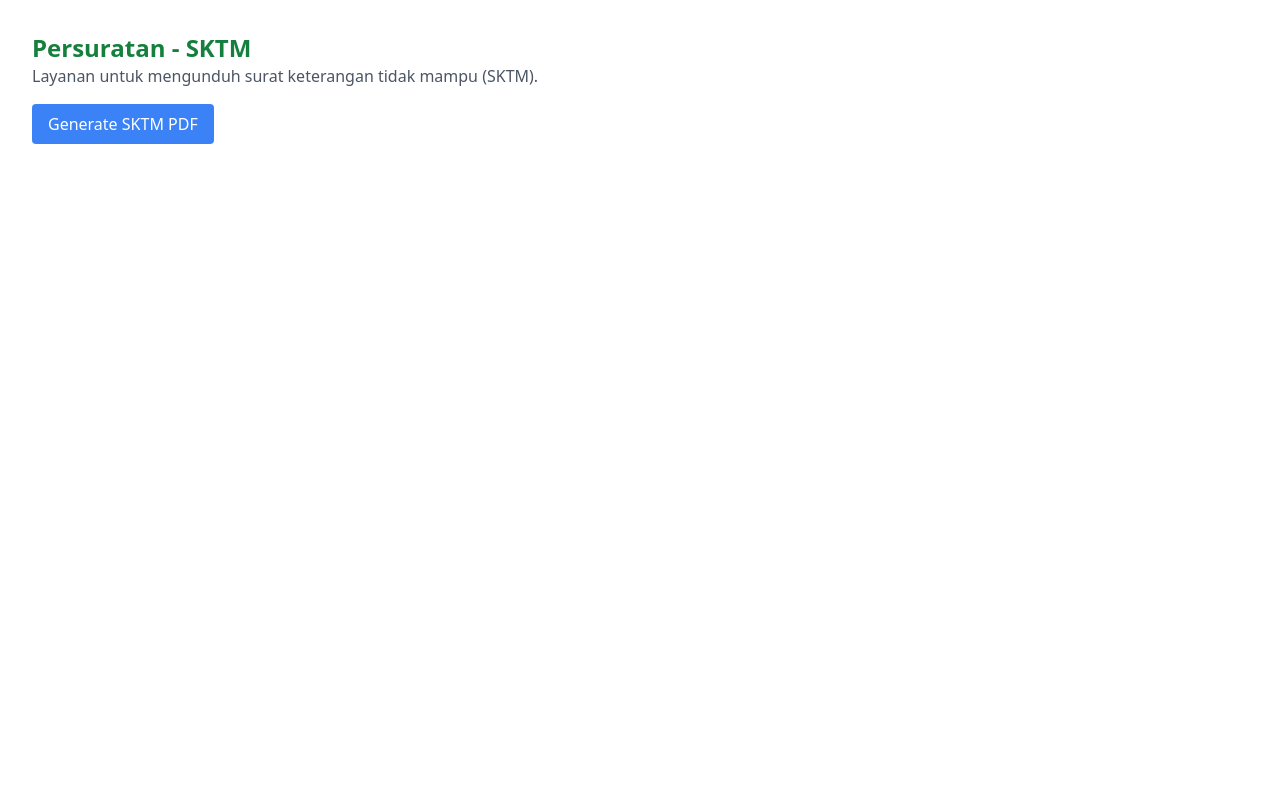
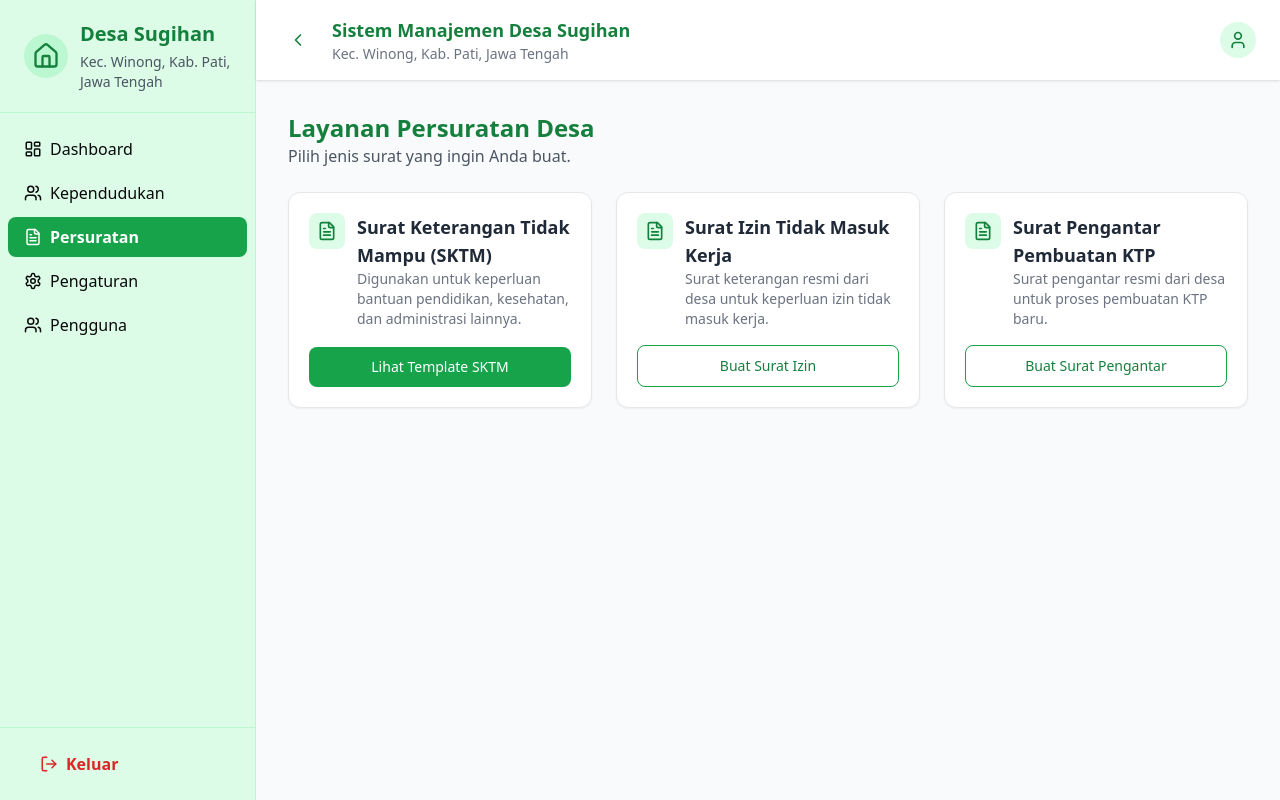
Before and after one commit to asyafii27/e-village, a React (Vite) app: page /persuratan in a window 1280 px wide. Built offline with nearby package versions, Linux system fonts and the light colour scheme; no server answers; sample sign-in values are in the browser's storage.

Commit message:
fix: sktm template

```diff
--- a/src/App.tsx
+++ b/src/App.tsx
@@ -12,7 +12,6 @@ import "./style.css";
 
 import { LoginPage } from "./pages/auth/LoginPage";
 import RegisterPage from "./pages/auth/RegisterPage";
-import SKTMPage from "./pages/letter/SKTMPage";
 import AppLayout from "./pages/layout/AppLayout";
 
 export default function App() {
@@ -47,9 +46,6 @@ export default function App() {
           />
           <Route path="/register" element={<RegisterPage />} />
 
-          {/* PUBLIC */}
-          <Route path="/persuratan" element={<SKTMPage />} />
-
           {/* PROTECTED */}
           <Route
             path="/*"
--- a/src/pages/layout/AppLayout.tsx
+++ b/src/pages/layout/AppLayout.tsx
@@ -74,14 +74,7 @@ function AppLayout({ onLogout }: { onLogout: () => void }) {
               }
             />
             <Route path="kependudukan" element={<ResidentIndexPage />} />
-            <Route
-              path="persuratan"
-              element={
-                <Card title="Persuratan">
-                  <p>Daftar layanan surat akan tampil di sini.</p>
-                </Card>
-              }
-            />
+            <Route path="persuratan" element={<SKTMPage />} />
             <Route
               path="pengaturan"
               element={
@@ -91,7 +84,6 @@ function AppLayout({ onLogout }: { onLogout: () => void }) {
               }
             />
             <Route path="user" element={<UserIndexPage />} />
-            <Route path="sktm" element={<SKTMPage />} />
           </Routes>
         </main>
       </div>
--- a/src/pages/letter/SKTMPage.tsx
+++ b/src/pages/letter/SKTMPage.tsx
@@ -1,17 +1,211 @@
-import React from "react";
+import React, { useState } from "react";
+import { FileText } from "lucide-react";
 import { handlePersuratan } from "../../utils/handlePersuratan";
+import {
+  Dialog,
+  DialogContent,
+  DialogHeader,
+  DialogTitle,
+  DialogFooter,
+} from "../../components/ui/dialog";
 
 const SKTMPage = () => {
+  const [openPreview, setOpenPreview] = useState(false);
+
   return (
-    <div className="p-8">
-      <h1 className="text-2xl font-bold text-green-700">Persuratan - SKTM</h1>
-      <p className="text-gray-600 mb-4">Layanan untuk mengunduh surat keterangan tidak mampu (SKTM).</p>
-      <button
-        onClick={handlePersuratan}
-        className="bg-blue-500 text-white px-4 py-2 rounded hover:bg-blue-600"
-      >
-        Generate SKTM PDF
-      </button>
+    <div className="space-y-6">
+      <div>
+        <h1 className="text-2xl font-bold text-green-700">Layanan Persuratan Desa</h1>
+        <p className="text-gray-600">Pilih jenis surat yang ingin Anda buat.</p>
+      </div>
+
+      <div className="grid gap-6 md:grid-cols-3">
+        {/* SKTM */}
+        <div className="bg-white border border-gray-200 rounded-xl shadow-sm p-5 flex flex-col justify-between">
+          <div className="space-y-3">
+            <div className="flex items-start gap-3">
+              <span className="p-2 rounded-lg bg-green-100 text-green-700">
+                <FileText size={20} />
+              </span>
+              <div>
+                <h2 className="text-lg font-semibold text-gray-800">
+                  Surat Keterangan Tidak Mampu (SKTM)
+                </h2>
+                <p className="text-sm text-gray-500">
+                  Digunakan untuk keperluan bantuan pendidikan, kesehatan, dan administrasi lainnya.
+                </p>
+              </div>
+            </div>
+          </div>
+          <div className="mt-4">
+            <button
+              type="button"
+              onClick={() => setOpenPreview(true)}
+              className="w-full inline-flex items-center justify-center px-4 py-2.5 rounded-lg bg-green-600 text-white text-sm font-medium hover:bg-green-700 transition-colors"
+            >
+              Lihat Template SKTM
+            </button>
+          </div>
+        </div>
+
+        {/* Izin tidak masuk kerja */}
+        <div className="bg-white border border-gray-200 rounded-xl shadow-sm p-5 flex flex-col justify-between">
+          <div className="space-y-3">
+            <div className="flex items-start gap-3">
+              <span className="p-2 rounded-lg bg-green-100 text-green-700">
+                <FileText size={20} />
+              </span>
+              <div>
+                <h2 className="text-lg font-semibold text-gray-800">
+                  Surat Izin Tidak Masuk Kerja
+                </h2>
+                <p className="text-sm text-gray-500">
+                  Surat keterangan resmi dari desa untuk keperluan izin tidak masuk kerja.
+                </p>
+              </div>
+            </div>
+          </div>
+          <div className="mt-4">
+            <button
+              type="button"
+              className="w-full inline-flex items-center justify-center px-4 py-2.5 rounded-lg bg-white border border-green-600 text-green-700 text-sm font-medium hover:bg-green-50 transition-colors"
+            >
+              Buat Surat Izin
+            </button>
+          </div>
+        </div>
+
+        {/* Pengantar pembuatan KTP */}
+        <div className="bg-white border border-gray-200 rounded-xl shadow-sm p-5 flex flex-col justify-between">
+          <div className="space-y-3">
+            <div className="flex items-start gap-3">
+              <span className="p-2 rounded-lg bg-green-100 text-green-700">
+                <FileText size={20} />
+              </span>
+              <div>
+                <h2 className="text-lg font-semibold text-gray-800">
+                  Surat Pengantar Pembuatan KTP
+                </h2>
+                <p className="text-sm text-gray-500">
+                  Surat pengantar resmi dari desa untuk proses pembuatan KTP baru.
+                </p>
+              </div>
+            </div>
+          </div>
+          <div className="mt-4">
+            <button
+              type="button"
+              className="w-full inline-flex items-center justify-center px-4 py-2.5 rounded-lg bg-white border border-green-600 text-green-700 text-sm font-medium hover:bg-green-50 transition-colors"
+            >
+              Buat Surat Pengantar
+            </button>
+          </div>
+        </div>
+      </div>
+
+      {/* Preview Template SKTM */}
+      <Dialog open={openPreview} onOpenChange={setOpenPreview}>
+        <DialogContent className="max-w-3xl max-h-[80vh] overflow-y-auto">
+          <DialogHeader>
+            <DialogTitle className="text-lg font-semibold text-green-700">
+              Preview Surat Keterangan Tidak Mampu (SKTM)
+            </DialogTitle>
+          </DialogHeader>
+
+          <div className="mt-2 bg-white border border-gray-200 rounded-xl p-8 text-gray-800 text-sm leading-relaxed">
+            <div className="text-center text-xs leading-tight mb-2">
+              <div className="font-semibold uppercase">Pemerintah Kabupaten Pati</div>
+              <div className="font-semibold uppercase">Kecamatan Winong</div>
+              <div className="font-bold uppercase text-base mt-1">Desa Sugihan</div>
+              <div className="mt-1">Alamat: ............................................................</div>
+            </div>
+            <div className="border-t border-gray-400 my-3" />
+
+            <div className="text-center mt-3">
+              <div className="font-semibold underline text-base">
+                SURAT KETERANGAN TIDAK MAMPU
+              </div>
+              <div className="text-xs mt-1">Nomor: ...... / ...... / ......</div>
+            </div>
+
+            <div className="mt-6 space-y-3">
+              <p>
+                Yang bertanda tangan di bawah ini Kepala Desa Sugihan, Kecamatan Winong,
+                Kabupaten Pati, dengan ini menerangkan bahwa:
+              </p>
+
+              <table className="mt-2 text-sm">
+                <tbody>
+                  <tr>
+                    <td className="align-top w-32">Nama</td>
+                    <td className="px-2 align-top">:</td>
+                    <td>.................................................................</td>
+                  </tr>
+                  <tr>
+                    <td className="align-top">NIK</td>
+                    <td className="px-2 align-top">:</td>
+                    <td>.................................................................</td>
+                  </tr>
+                  <tr>
+                    <td className="align-top">Tempat/Tgl Lahir</td>
+                    <td className="px-2 align-top">:</td>
+                    <td>.................................................................</td>
+                  </tr>
+                  <tr>
+                    <td className="align-top">Alamat</td>
+                    <td className="px-2 align-top">:</td>
+                    <td>
+                      RT ...... / RW ......, Desa Sugihan, Kec. Winong, Kab. Pati
+                    </td>
+                  </tr>
+                  <tr>
+                    <td className="align-top">Keperluan</td>
+                    <td className="px-2 align-top">:</td>
+                    <td>.................................................................</td>
+                  </tr>
+                </tbody>
+              </table>
+
+              <p className="mt-4">
+                Berdasarkan data dan keterangan yang ada, benar bahwa yang bersangkutan
+                termasuk keluarga yang kondisi ekonominya kurang mampu.
+              </p>
+
+              <p>
+                Demikian surat keterangan ini dibuat dengan sebenar-benarnya untuk dapat
+                dipergunakan sebagaimana mestinya.
+              </p>
+            </div>
+
+            <div className="mt-8 flex justify-end">
+              <div className="text-xs text-right">
+                <div>Sugihan, ............................ 20..</div>
+                <div className="mt-1">Kepala Desa Sugihan</div>
+                <div className="mt-10 font-semibold underline">
+                  ............................................
+                </div>
+              </div>
+            </div>
+          </div>
+
+          <DialogFooter className="mt-4">
+            <button
+              type="button"
+              onClick={() => setOpenPreview(false)}
+              className="inline-flex items-center justify-center rounded-lg border border-gray-300 bg-white px-4 py-2 text-sm font-medium text-gray-700 hover:bg-gray-50 transition-colors"
+            >
+              Tutup
+            </button>
+            <button
+              type="button"
+              onClick={handlePersuratan}
+              className="inline-flex items-center justify-center rounded-lg bg-green-600 px-4 py-2 text-sm font-medium text-white hover:bg-green-700 transition-colors"
+            >
+              Download PDF SKTM
+            </button>
+          </DialogFooter>
+        </DialogContent>
+      </Dialog>
     </div>
   );
 };
```
